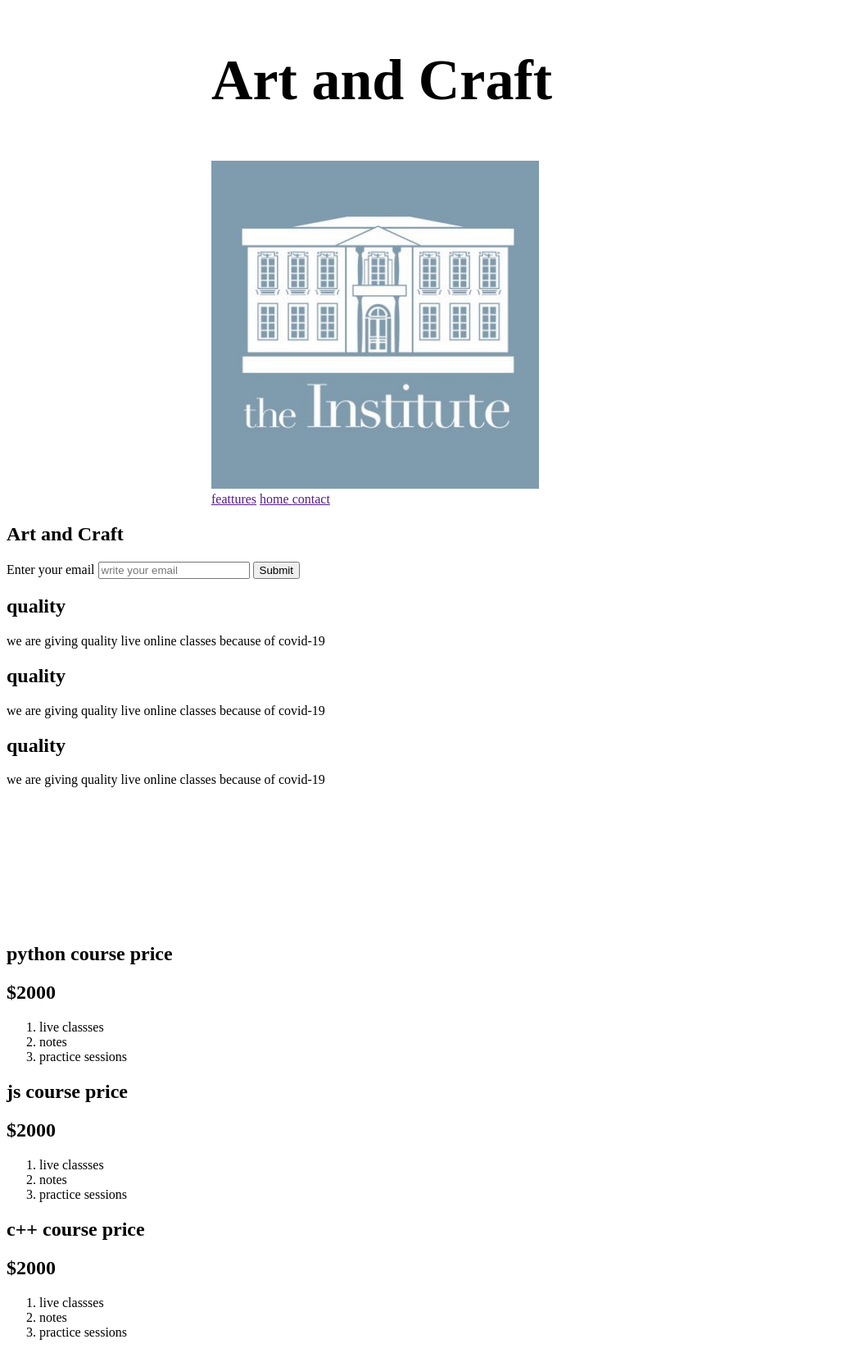
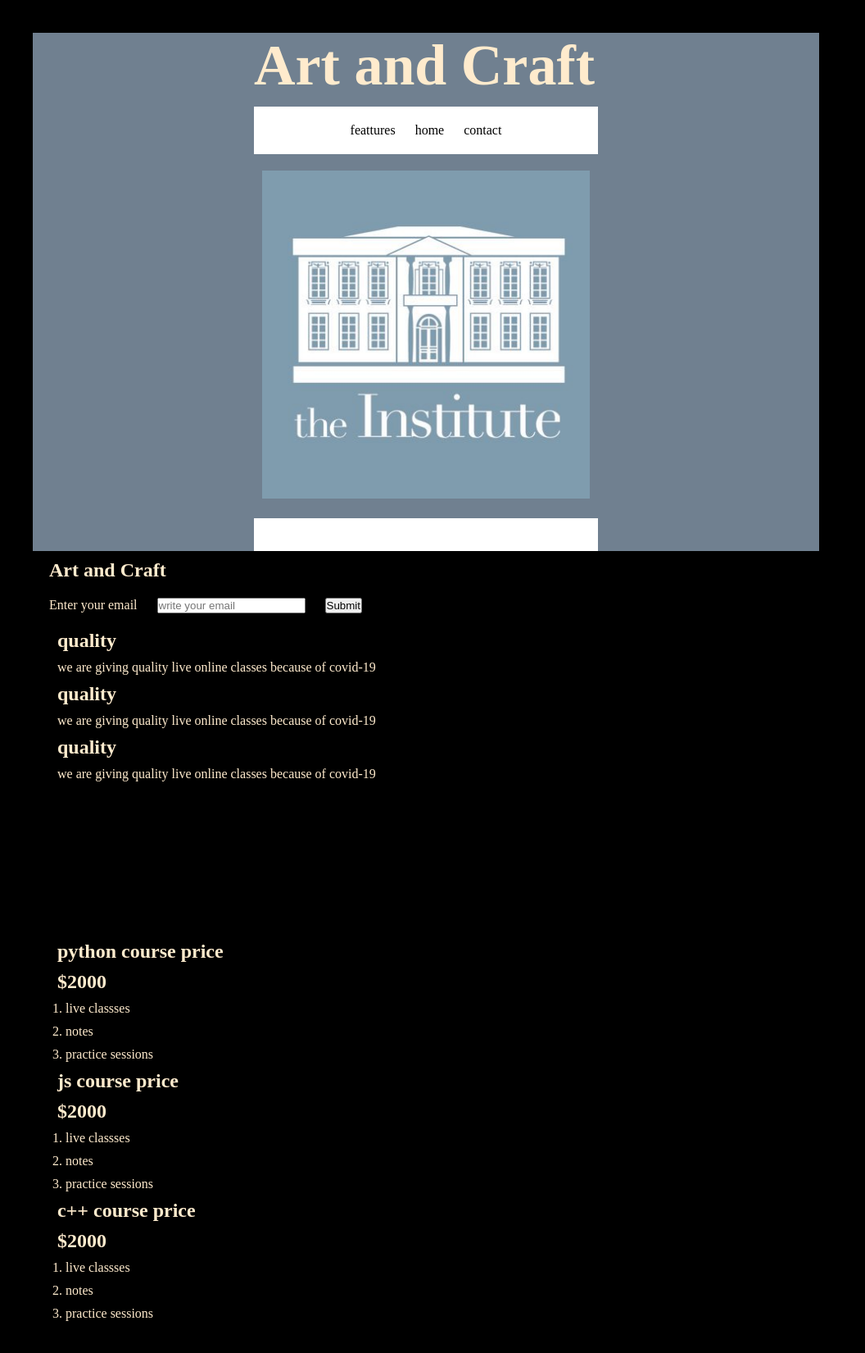
Before and after one commit to kalyani754975/freeCodeCamp, a PHP site: page /landing_page.html in a window 1280 px wide. Shown: the whole page at 82% size, without its empty margins (0-1056 px from the left). After the commit the page ends 1611 px from the top, so only its background shows below. Run offline with PHP 8.4, Linux system fonts and the light colour scheme; grey boxes are pictures that could not be loaded.

Commit message:
updated landing page html and css

```diff
--- a/Responsive Web Design Certification/Responsive Web Design Projects/landing page/landing_page.css
+++ b/Responsive Web Design Certification/Responsive Web Design Projects/landing page/landing_page.css
@@ -1,5 +1,54 @@
+body{
+    background-color: black;
+    /* font-family: Cambria, Cochin, Georgia, Times, 'Times New Roman', serif; */
+    color: blanchedalmond;
+    /* font-family: 'Lucida Sans', 'Lucida Sans Regular', 'Lucida Grande', 'Lucida Sans Unicode', Geneva, Verdana, sans-serif;
+    font-family: 'Trebuchet MS', 'Lucida Sans Unicode', 'Lucida Grande', 'Lucida Sans', Arial, sans-serif; */
+
+
+}
+
+
+*{
+    padding: 0px;
+    margin: 10px;
+
+}
+#page{
+    /* position: relative;   */
+    position: absolute;
+
+}
+
+.nav-bar{
+
+    /* margin-top: 2em; */
+    position: -webkit-sticky;
+
+    position: sticky;
+    top: 0;
+    background-color:white;
+    padding:20px;
+    text-align: center;
+    z-index: 5;
+
+}
+a{
+    color:black;
+    text-decoration: none;
+}
+a:hover {
+    color: hotpink;
+
+  }
+
+.data{
+    text-align: center;
+}
+
+
 header{
     min-height: 120px ;
     padding: 0px 250px;
-
+    background-color: slategray;
 }
--- a/Responsive Web Design Certification/Responsive Web Design Projects/landing page/landing_page.html
+++ b/Responsive Web Design Certification/Responsive Web Design Projects/landing page/landing_page.html
@@ -16,13 +16,18 @@
 
                 <h1 style="font-size: 70px;">Art and Craft</h1>
 
+
+                <div class="nav-bar">
+                <a class="nav-link" href="">feattures</a>
+                <a class="nav-link" href="">home </a>
+                <a class="nav-link" href="">contact</a>
+            </div>
+
                 <a href="">
                 <img id="header-image" src="institute_logo.jpg"  alt="photo not found" height="400px" weidth="400px">
              </a>
-            <div>
-                <a class="nav-link" href="">feattures</a>
-                <a class="nav-link" href="">home </a>
-                <a class="nav-link" href="">contact</a>
+            <div class="nav-bar">
+
             </div>
             </nav>
         </header>
@@ -44,7 +49,7 @@
         </section>
 
 
-        <div>
+        <div id ="data">
 
 
             <section id ="features">
```
